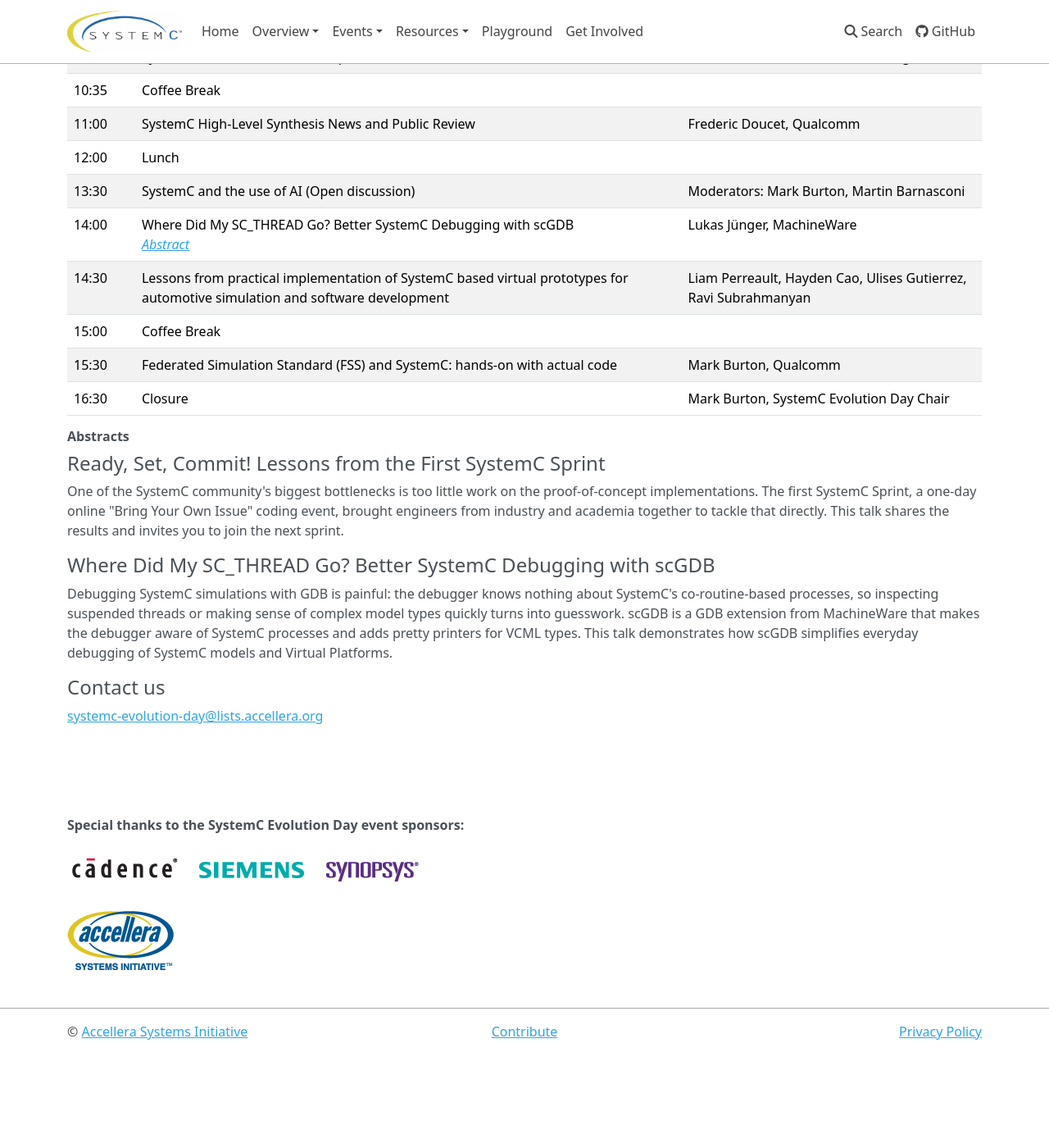
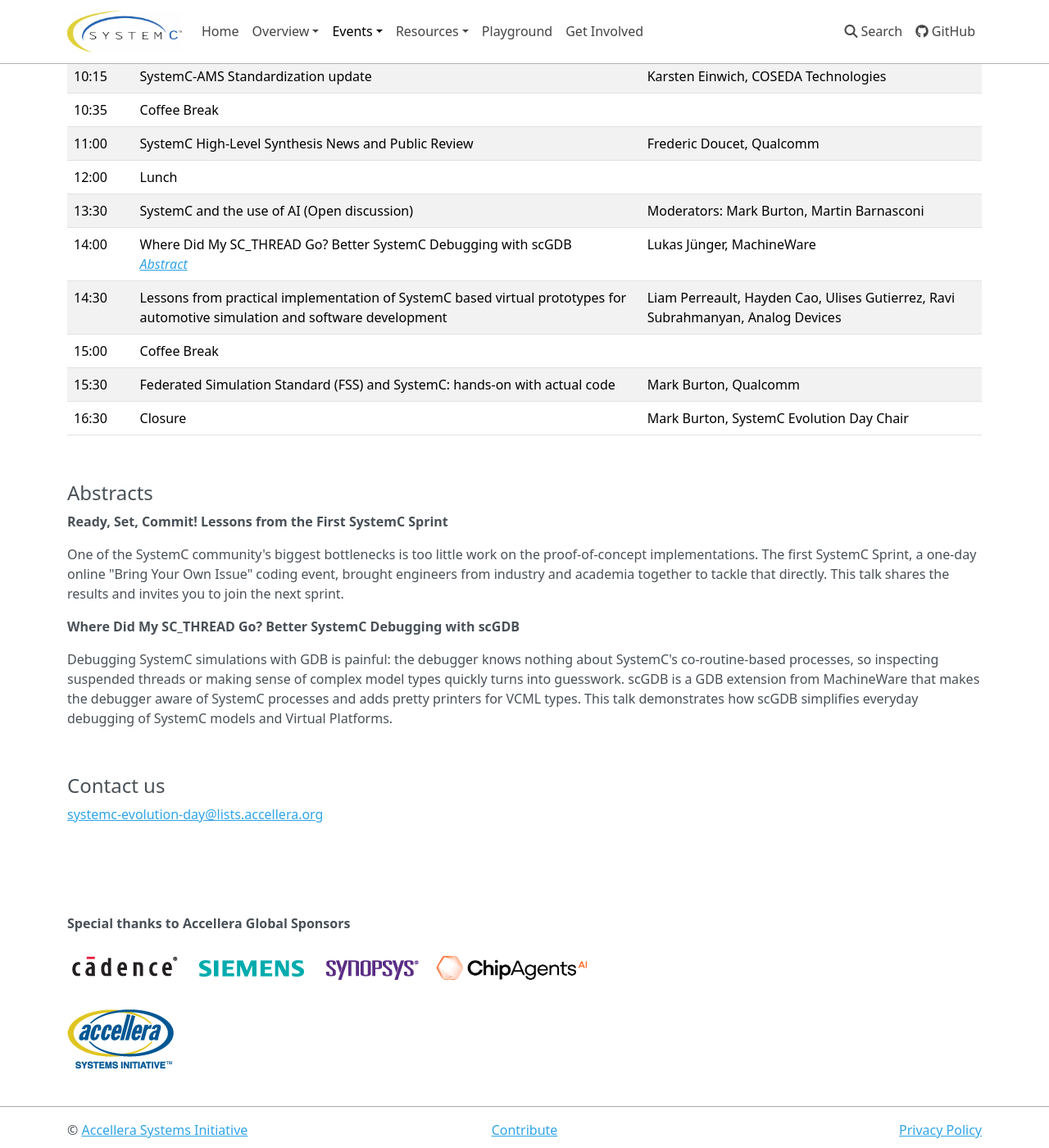
Before and after one commit to accellera-official/systemc.org, an MkDocs documentation site: the page built from docs/events/sced2026.md, in a window 1280 px wide and 1400 px high, scrolled down 1023 px. Shown: the whole window at 82% size. Built offline with MkDocs 1.6.1, drawn with Linux system fonts in a browser that asks for light colours; nearby versions of some CDN libraries; before the commit the page ends 2303 px from its top, so only the background shows below that; some of the changed text lies outside the part shown.

Commit message:
updated sced

```diff
--- a/docs/events/sced2026.md
+++ b/docs/events/sced2026.md
@@ -40,30 +41,28 @@
 | 12:00 | Lunch | |
 | 13:30 | SystemC and the use of AI (Open discussion) | Moderators: Mark Burton, Martin Barnasconi |
 | 14:00 | Where Did My SC_THREAD Go? Better SystemC Debugging with scGDB<br>*[Abstract](#where-did-my-sc_thread-go-better-systemc-debugging-with-scgdb)* | Lukas Jünger, MachineWare |
-| 14:30 | Lessons from practical implementation of SystemC based virtual prototypes for automotive simulation and software development | Liam Perreault, Hayden Cao, Ulises Gutierrez, Ravi Subrahmanyan |
+| 14:30 | Lessons from practical implementation of SystemC based virtual prototypes for automotive simulation and software development | Liam Perreault, Hayden Cao, Ulises Gutierrez, Ravi Subrahmanyan, Analog Devices |
 | 15:00 | Coffee Break | |
 | 15:30 | Federated Simulation Standard (FSS) and SystemC: hands-on with actual code | Mark Burton, Qualcomm |
 | 16:30 | Closure | Mark Burton, SystemC Evolution Day Chair |
 
-### Abstracts
+<br>
+## Abstracts
 
-#### Ready, Set, Commit! Lessons from the First SystemC Sprint
+**Ready, Set, Commit! Lessons from the First SystemC Sprint**
 
 One of the SystemC community's biggest bottlenecks is too little work on the proof-of-concept implementations. The first SystemC Sprint, a one-day online "Bring Your Own Issue" coding event, brought engineers from industry and academia together to tackle that directly. This talk shares the results and invites you to join the next sprint.
 
-#### Where Did My SC_THREAD Go? Better SystemC Debugging with scGDB
+**Where Did My SC_THREAD Go? Better SystemC Debugging with scGDB**
 
 Debugging SystemC simulations with GDB is painful: the debugger knows nothing about SystemC's co-routine-based processes, so inspecting suspended threads or making sense of complex model types quickly turns into guesswork. scGDB is a GDB extension from MachineWare that makes the debugger aware of SystemC processes and adds pretty printers for VCML types. This talk demonstrates how scGDB simplifies everyday debugging of SystemC models and Virtual Platforms.
 
+<br>
 ## Contact us
 
 [systemc-evolution-day@lists.accellera.org](mailto:systemc-evolution-day@lists.accellera.org)
 <br><br><br><br><br>
-### Special thanks to the SystemC Evolution Day event sponsors:
 
-<p><a href="http://www.cadence.com/" target="_blank" rel="noopener noreferrer"><img style="display: inline-block; padding-right: 15px;" src="/images/logo-cadence-sponsor.png" alt="Cadence" /></a><a href="http://www.mentor.com/" target="_blank" rel="noopener noreferrer"><img style="display: inline-block; padding-right: 15px;" src="/images/logo-siemens-sponsor.png" alt="Siemens EDA" /></a><a href="http://www.synopsys.com/" target="_blank" rel="noopener noreferrer"><img style="display: inline-block;" src="/images/logo-synopsys-sponsor.png" alt="Synopsys" /></a></p>
+### Special thanks to Accellera Global Sponsors
+<p><a href="http://www.cadence.com/" target="_blank" rel="noopener noreferrer"><img style="display: inline-block; padding-right: 15px;" src="/images/logo-cadence-sponsor.png" alt="Cadence" /></a><a href="http://www.mentor.com/" target="_blank" rel="noopener noreferrer"><img style="display: inline-block; padding-right: 15px;" src="/images/logo-siemens-sponsor.png" alt="Siemens EDA" /></a><a href="http://www.synopsys.com/" target="_blank" rel="noopener noreferrer"><img style="display: inline-block;" src="/images/logo-synopsys-sponsor.png" alt="Synopsys" /></a><a href="http://www.synopsys.com/" target="_blank" rel="noopener noreferrer"><img style="margin-top:2px; margin-left:10px; display: inline-block;" src="/images/logo-chipagentsai.avif" alt="ChipAgentsAi" height="44" /></a></p>
 <p><a href="http://www.accellera.ogr/" target="_blank" rel="noopener noreferrer"><img style="display: inline-block;" src="/images/logo_accellera.png" alt="Accellera" /></a></p>
-
-[wg]:  https://workspace.accellera.org/document/dl/14079
-[ch]: https://workspace.accellera.org/document/dl/14080
-[fss]: https://workspace.accellera.org/document/dl/14081
```
Also changed, not shown: other parts of docs/events/sced2026.md (+4 -3 lines), docs/images/logo-chipagentsai.avif (added).
